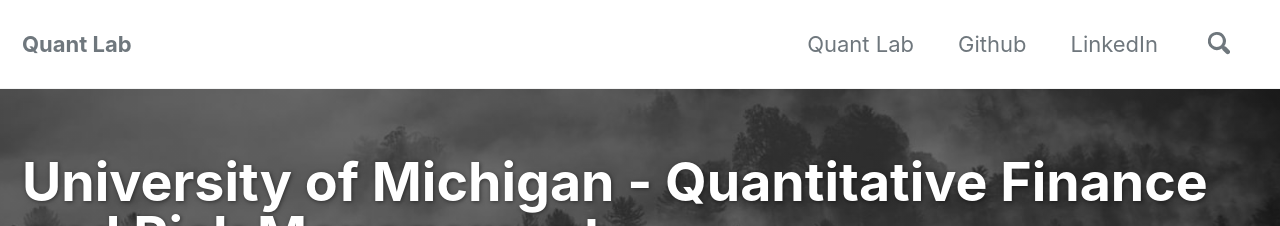
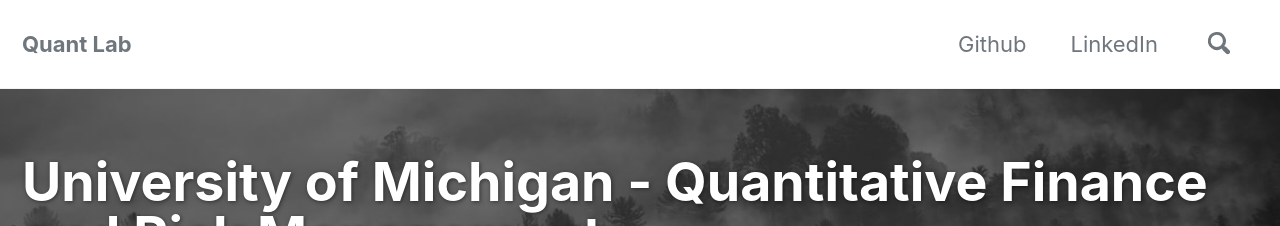
Before and after one commit to israeldi/quantlab, a Jekyll site: the page built from _pages/home.md, in a window 1280 px wide and 900 px high. Shown: the top 226 px of the window. Built offline with Jekyll 4.4.1, drawn with Linux system fonts in a browser that asks for light colours; cached includes are drawn as plain includes; nearby versions of some CDN libraries; comment, search, counter and statistics services are not loaded.

Commit message:
Update navigation.yml

```diff
--- a/_data/navigation.yml
+++ b/_data/navigation.yml
@@ -1,7 +1,5 @@
 # main links
 main:
-  - title: "Quant Lab"
-    url: https://israeldi.github.io/friday-workshop/
   - title: "Github"
     icon: "fab fa-fw fa-github"
     url: https://github.com/israeldi
```
